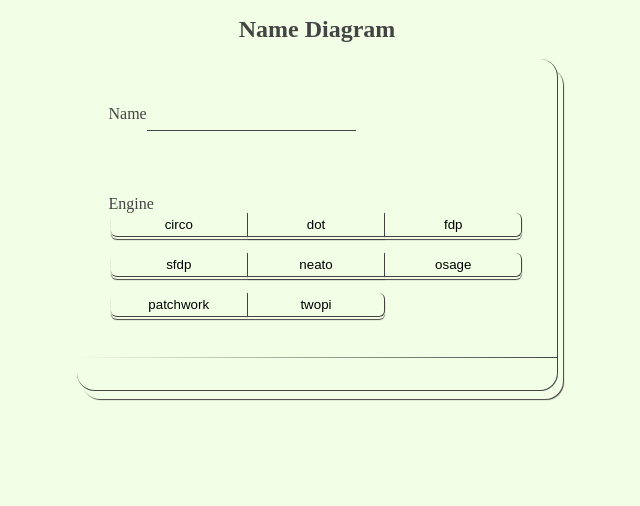
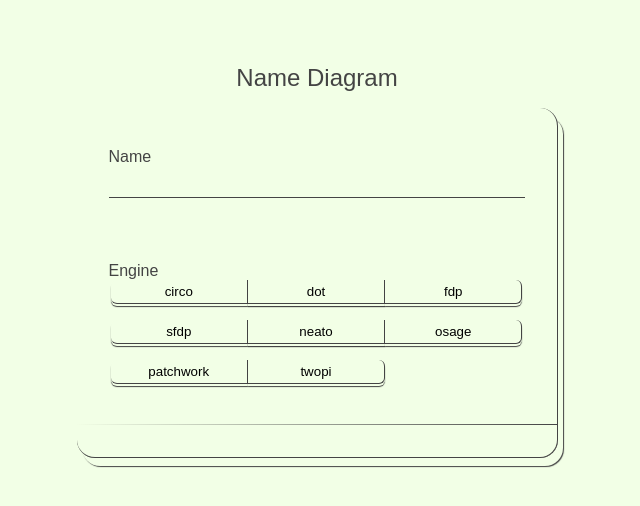
Before and after one commit to tendice4/name-diagram, a React (Create React App) app: page / in a window 1280 px wide. Shown: the top 506 px of the page, without its empty margins (323-963 px from the left). Built offline with nearby package versions, Linux system fonts and the light colour scheme; what @hpcc-js/wasm would draw is missing.

Commit message:
スクロール許可＆ラベルスタイル＆縦スクロール

```diff
--- a/src/index.scss
+++ b/src/index.scss
@@ -7,9 +7,10 @@
 
 body {
   margin: 0;
-  width: 100vw;
-  height: 100vh;
-  overflow-y: hidden;
+  padding: 3rem 0;
+  width: 100%;
+  height: 100%;
+  overflow-y: auto;
   background-color: var(--base);
   color: var(--text);
   display: flex;
@@ -25,6 +26,8 @@ body {
   flex-direction: column;
   align-items: center;
   justify-content: flex-start;
+  font-family: "Yu Gothic Medium", "游ゴシック Medium", YuGothic, "游ゴシック体",
+    "ヒラギノ角ゴ Pro W3", "メイリオ", sans-serif;
 }
 
 article {
@@ -58,6 +61,7 @@ article {
 
 h1 {
   font-size: 1.5rem;
+  font-weight: lighter;
 }
 
 button {
@@ -112,6 +116,13 @@ button {
   }
 }
 
+label {
+  display: flex;
+  flex-direction: column;
+  align-items: stretch;
+  text-align: left;
+}
+
 input {
   background-color: var(--base);
   border: 0 solid var(--text);
```
